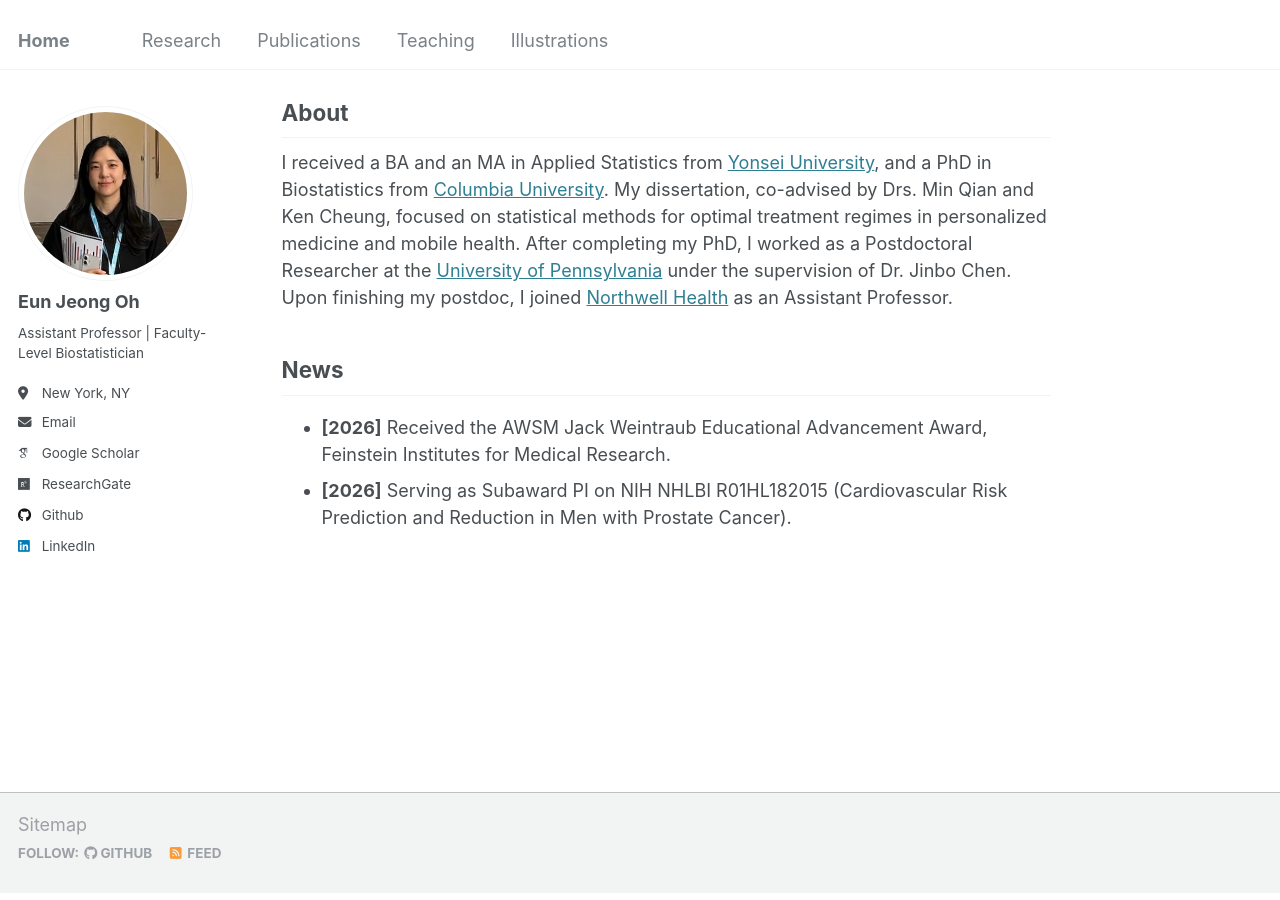
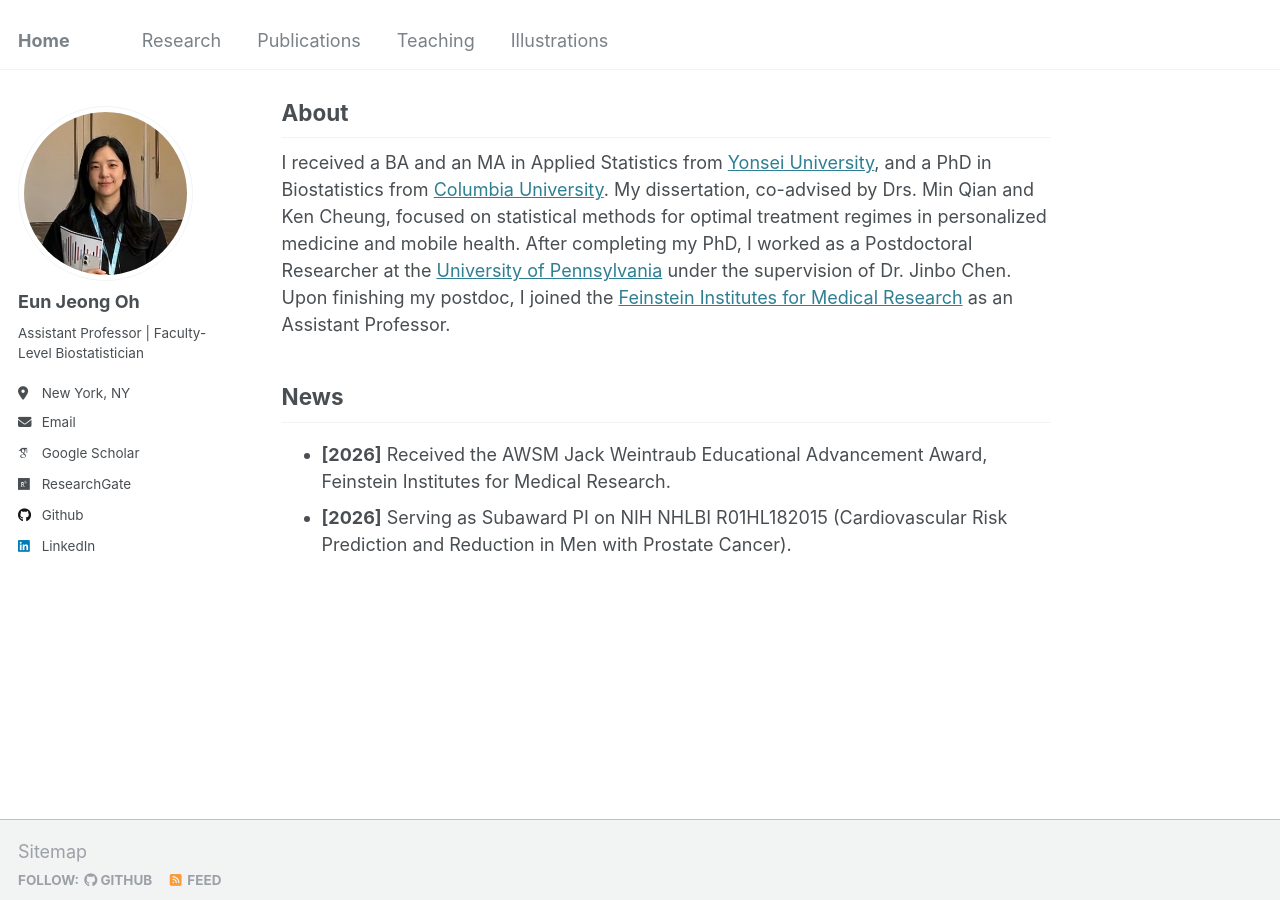
Before and after one commit to oheunj/oheunj.github.io, a Jekyll site: the page built from _pages/about.md, in a window 1280 px wide and 900 px high, scrolled down 563 px. Built offline with Jekyll 4.4.1, drawn with Linux system fonts in a browser that asks for light colours; some web fonts are replaced.

Commit message:
Update about.md

```diff
--- a/_pages/about.md
+++ b/_pages/about.md
@@ -21,7 +21,7 @@
 
 
 ## About
-I received a BA and an MA in Applied Statistics from [Yonsei University](https://www.yonsei.ac.kr/en_sc/index.do), and a PhD in Biostatistics from [Columbia University](https://www.columbia.edu/). My dissertation, co-advised by Drs. Min Qian and Ken Cheung, focused on statistical methods for optimal treatment regimes in personalized medicine and mobile health. After completing my PhD, I worked as a Postdoctoral Researcher at the [University of Pennsylvania](https://www.upenn.edu/) under the supervision of Dr. Jinbo Chen. Upon finishing my postdoc, I joined [Northwell Health](https://www.northwell.edu/) as an Assistant Professor.
+I received a BA and an MA in Applied Statistics from [Yonsei University](https://www.yonsei.ac.kr/en_sc/index.do), and a PhD in Biostatistics from [Columbia University](https://www.columbia.edu/). My dissertation, co-advised by Drs. Min Qian and Ken Cheung, focused on statistical methods for optimal treatment regimes in personalized medicine and mobile health. After completing my PhD, I worked as a Postdoctoral Researcher at the [University of Pennsylvania](https://www.upenn.edu/) under the supervision of Dr. Jinbo Chen. Upon finishing my postdoc, I joined the [Feinstein Institutes for Medical Research](https://feinstein.northwell.edu/) as an Assistant Professor.
 
 
 <!--
```
